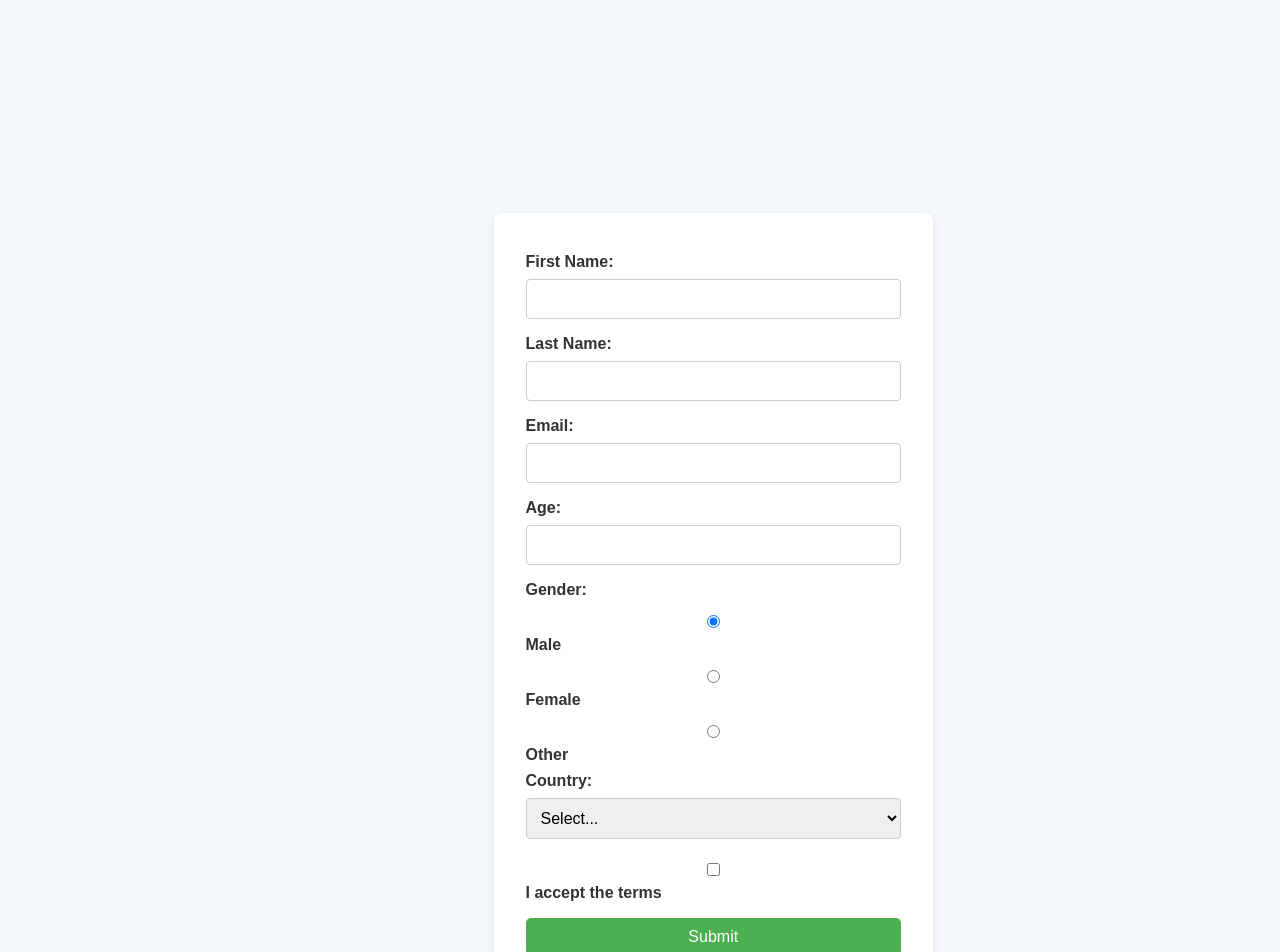
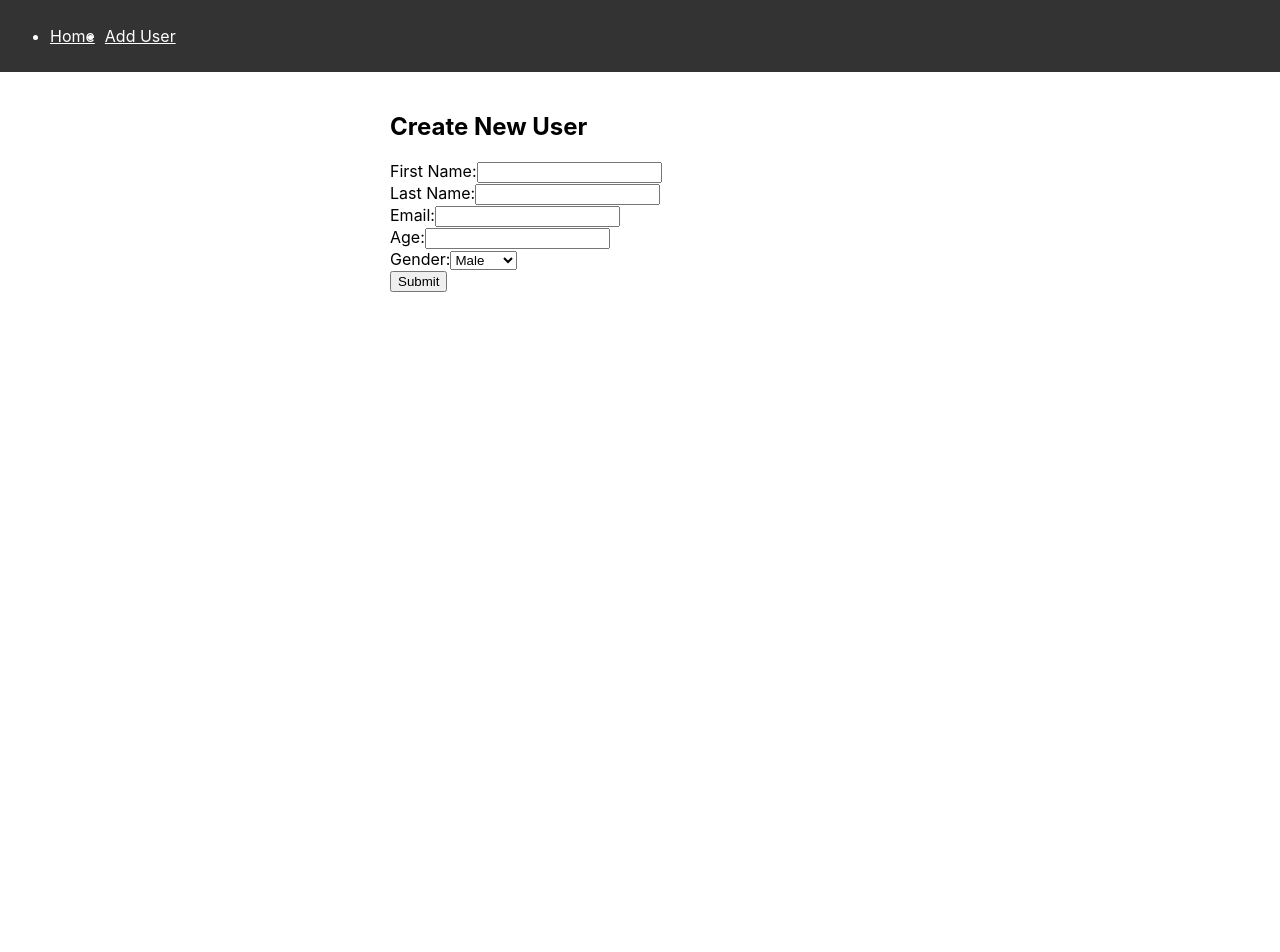
Before and after one commit to manasesmutembei11/react-app, a React (Create React App) app: page /add in a window 1280 px wide. Shown: the top 952 px of the page. After the commit the page ends 800 px from the top, so only its background shows below. Built offline with nearby package versions, Linux system fonts and the light colour scheme.

Commit message:
User app setup

```diff
--- a/src/App.js
+++ b/src/App.js
@@ -1,113 +1,20 @@
+// src/App.js
 import React from "react";
-import { useForm } from "react-hook-form";
-import { z } from "zod";
-import { zodResolver } from "@hookform/resolvers/zod";
-import './App.css'
+import { BrowserRouter as Router, Route, Routes } from "react-router-dom";
+import Navbar from "./components/Navbar";
+import UserList from "./components/UserList";
+import UserForm from "./components/UserForm";
 
-// Define Zod Schema
-const userSchema = z.object({
-  firstName: z.string().min(2, "First name is too short"),
-  lastName: z.string().min(2, "Last name is too short"),
-  email: z.string().email("Invalid email"),
-  age: z.number().min(18, "Must be at least 18"),
-  gender: z.enum(["male", "female", "other"]),
-  country: z.string().min(1, "Select a country"),
-  terms: z.boolean().refine((val) => val, "You must accept the terms"),
-});
-
-const UserForm = () => {
-  const {
-    register,
-    handleSubmit,
-    watch,
-    setValue,
-    formState: { errors },
-  } = useForm({
-    resolver: zodResolver(userSchema),
-    defaultValues: {
-      firstName: "",
-      lastName: "",
-      email: "",
-      age: "",
-      gender: "male",
-      country: "",
-      terms: false,
-    },
-  });
-
-  const onSubmit = (data) => {
-    console.log("Form Submitted:", data);
-  };
-
+const App = () => {
   return (
-    <form onSubmit={handleSubmit(onSubmit)} className="form-container">
-      {/* First Name */}
-      <div>
-        <label>First Name:</label>
-        <input {...register("firstName")} />
-        {errors.firstName && <p>{errors.firstName.message}</p>}
-      </div>
-
-      {/* Last Name */}
-      <div>
-        <label>Last Name:</label>
-        <input {...register("lastName")} />
-        {errors.lastName && <p>{errors.lastName.message}</p>}
-      </div>
-
-      {/* Email */}
-      <div>
-        <label>Email:</label>
-        <input type="email" {...register("email")} />
-        {errors.email && <p>{errors.email.message}</p>}
-      </div>
-
-      {/* Age */}
-      <div>
-        <label>Age:</label>
-        <input type="number" {...register("age", { valueAsNumber: true })} />
-        {errors.age && <p>{errors.age.message}</p>}
-      </div>
-
-      {/* Gender (Radio Buttons) */}
-      <div>
-        <label>Gender:</label>
-        <label>
-          <input type="radio" value="male" {...register("gender")} /> Male
-        </label>
-        <label>
-          <input type="radio" value="female" {...register("gender")} /> Female
-        </label>
-        <label>
-          <input type="radio" value="other" {...register("gender")} /> Other
-        </label>
-        {errors.gender && <p>{errors.gender.message}</p>}
-      </div>
-
-      {/* Country (Dropdown) */}
-      <div>
-        <label>Country:</label>
-        <select {...register("country")}>
-          <option value="">Select...</option>
-          <option value="USA">USA</option>
-          <option value="Canada">Canada</option>
-          <option value="UK">UK</option>
-        </select>
-        {errors.country && <p>{errors.country.message}</p>}
-      </div>
-
-      {/* Terms & Conditions (Checkbox) */}
-      <div>
-        <label>
-          <input type="checkbox" {...register("terms")} /> I accept the terms
-        </label>
-        {errors.terms && <p>{errors.terms.message}</p>}
-      </div>
-
-      {/* Submit Button */}
-      <button type="submit">Submit</button>
-    </form>
+    <Router>
+      <Navbar />
+      <Routes>
+        <Route path="/" element={<UserList />} />
+        <Route path="/add" element={<UserForm />} />
+      </Routes>
+    </Router>
   );
 };
 
-export default UserForm;
+export default App;
--- /dev/null
+++ b/src/components/Navbar.js
@@ -0,0 +1,15 @@
+// src/components/Navbar.js
+import { Link } from "react-router-dom";
+
+const Navbar = () => {
+    return (
+        <nav style={{ padding: '10px', backgroundColor: '#333', color: '#fff' }}>
+            <ul style={{ display: 'flex', gap: '10px' }}>
+                <li><Link to="/" style={{ color: '#fff' }}>Home</Link></li>
+                <li><Link to="/add" style={{ color: '#fff' }}>Add User</Link></li>
+            </ul>
+        </nav>
+    );
+};
+
+export default Navbar;
--- /dev/null
+++ b/src/components/UserForm.js
@@ -0,0 +1,79 @@
+// src/components/UserForm.js
+import React from "react";
+import { useForm } from "react-hook-form";
+import { z } from "zod";
+import { zodResolver } from "@hookform/resolvers/zod";
+import axios from "axios";
+
+const userSchema = z.object({
+    firstName: z.string().min(2, "First name is too short"),
+    lastName: z.string().min(2, "Last name is too short"),
+    email: z.string().email("Invalid email address"),
+    age: z.number().min(18, "Age must be 18 or older"),
+    gender: z.enum(["male", "female", "other"]),
+});
+
+const UserForm = () => {
+    const { register, handleSubmit, formState: { errors } } = useForm({
+        resolver: zodResolver(userSchema),
+    });
+
+    const onSubmit = async (data) => {
+        try {
+            // Send data to the server
+            await axios.post("/api/users", data);
+            alert("User added successfully");
+        } catch (error) {
+            console.error("Error adding user", error);
+        }
+    };
+
+    return (
+        <form onSubmit={handleSubmit(onSubmit)} style={{ padding: "20px", maxWidth: "500px", margin: "auto" }}>
+            <h2>Create New User</h2>
+
+            {/* First Name */}
+            <div>
+                <label>First Name:</label>
+                <input {...register("firstName")} />
+                {errors.firstName && <p>{errors.firstName.message}</p>}
+            </div>
+
+            {/* Last Name */}
+            <div>
+                <label>Last Name:</label>
+                <input {...register("lastName")} />
+                {errors.lastName && <p>{errors.lastName.message}</p>}
+            </div>
+
+            {/* Email */}
+            <div>
+                <label>Email:</label>
+                <input type="email" {...register("email")} />
+                {errors.email && <p>{errors.email.message}</p>}
+            </div>
+
+            {/* Age */}
+            <div>
+                <label>Age:</label>
+                <input type="number" {...register("age")} />
+                {errors.age && <p>{errors.age.message}</p>}
+            </div>
+
+            {/* Gender */}
+            <div>
+                <label>Gender:</label>
+                <select {...register("gender")}>
+                    <option value="male">Male</option>
+                    <option value="female">Female</option>
+                    <option value="other">Other</option>
+                </select>
+                {errors.gender && <p>{errors.gender.message}</p>}
+            </div>
+
+            <button type="submit">Submit</button>
+        </form>
+    );
+};
+
+export default UserForm;
--- /dev/null
+++ b/src/components/UserList.js
@@ -0,0 +1,27 @@
+// src/components/UserList.js
+import React, { useEffect, useState } from "react";
+import axios from "axios";
+
+const UserList = () => {
+    const [users, setUsers] = useState([]);
+
+    useEffect(() => {
+        // Fetch users from the server (this will be your API endpoint)
+        axios.get("/api/users").then((response) => {
+            setUsers(response.data);
+        });
+    }, []);
+
+    return (
+        <div>
+            <h2>User List</h2>
+            <ul>
+                {users.map((user) => (
+                    <li key={user.id}>{user.firstName} {user.lastName}</li>
+                ))}
+            </ul>
+        </div>
+    );
+};
+
+export default UserList;
```
Also changed, not shown: esbuild.config.js (added, +12 -0 lines), index.html (added, +16 -0 lines), package.json (+8 -4 lines), 4 other files (tests, documents, lock files or other folders).
